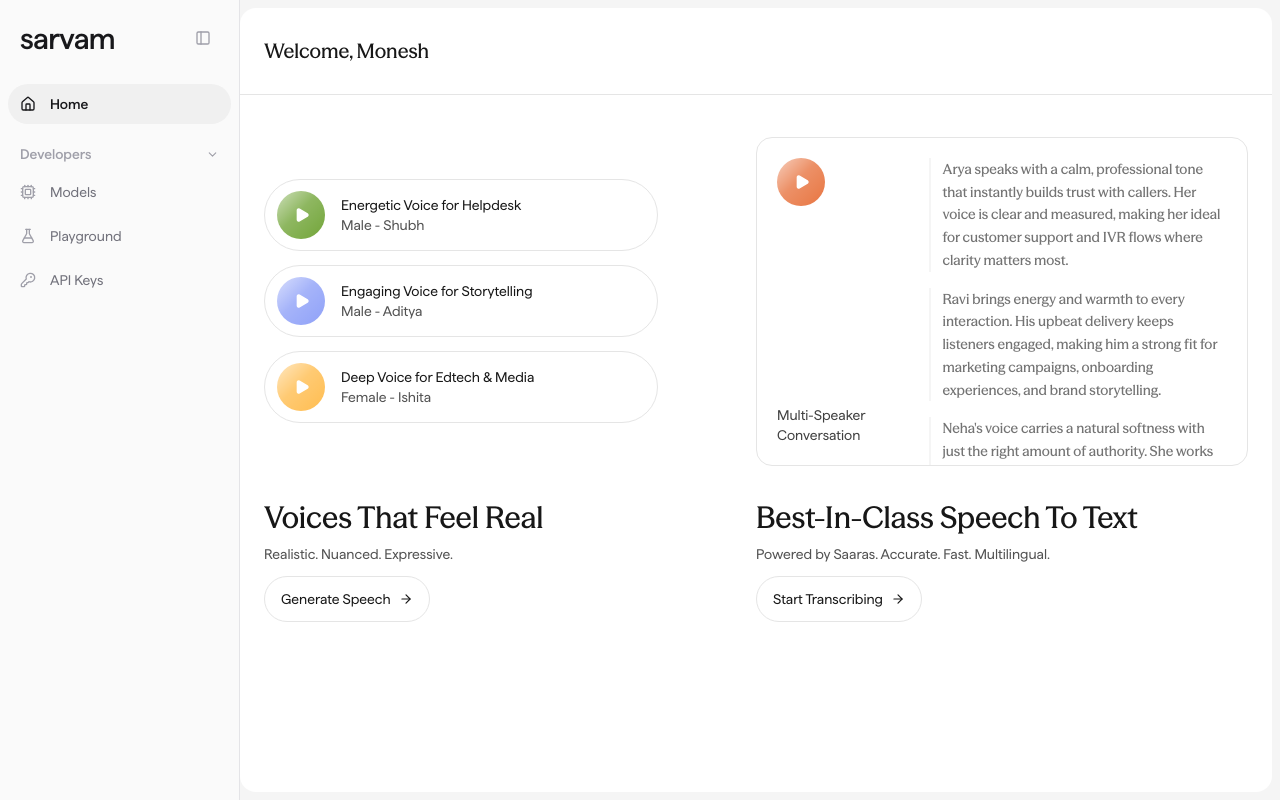
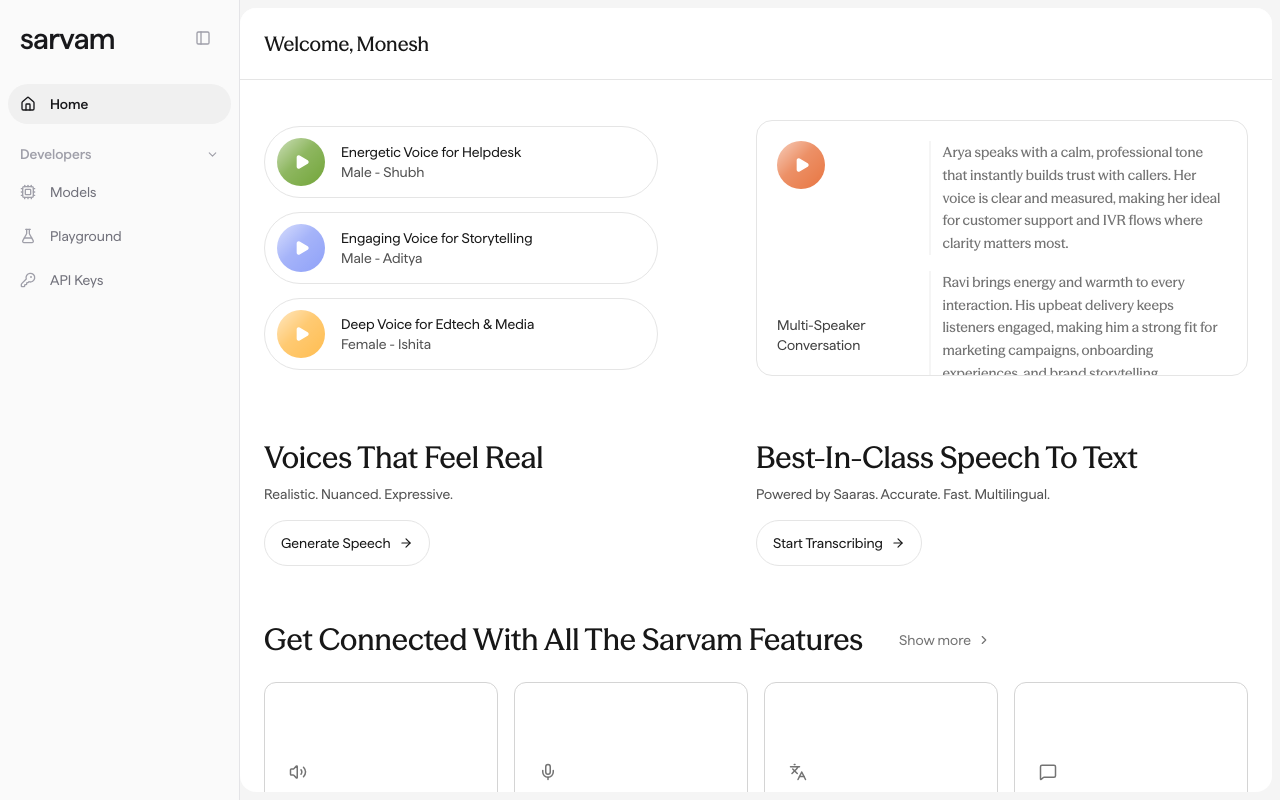
Before and after one commit to 2201monesh/sarvam-redesign, a Next.js app: page /home in a window 1280 px wide. Built offline with nearby package versions, Linux system fonts and the light colour scheme.

Commit message:
feat(home): add featureCTA and feature Grid sections

```diff
--- a/app/(dashboard)/home/page.tsx
+++ b/app/(dashboard)/home/page.tsx
@@ -1,34 +1,19 @@
 import HomeHeader from "@/modules/home/HomeHeader";
 import VoicesList from "@/modules/home/VoicesList";
 import ConversationCard from "@/modules/home/ConversationCard";
-import { ArrowRight } from "lucide-react";
+import FeatureCTA from "@/modules/home/FeatureCTA";
+import FeaturesGrid from "@/modules/home/FeaturesGrid";
 
 export default function HomePage() {
   return (
     <div className="flex-1 w-full">
       <HomeHeader />
-      <div className="w-full h-[45%] flex pt-6">
+      <div className="w-full flex items-stretch py-10">
         <VoicesList />
         <ConversationCard />
       </div>
-      <div className="flex w-full pt-4">
-        <div className="w-[50%] pl-6">
-          <p className="text-3xl font-season-mix font-medium capitalize">Voices that feel real</p>
-          <p className="text-neutral-600 text-sm mt-2">Realistic. Nuanced. Expressive.</p>
-          <button className="flex items-center gap-2 border border-neutral-200 hover:border-neutral-300 cursor-pointer rounded-full px-4 py-3 mt-3 text-sm">
-            Generate Speech
-            <ArrowRight size={14} />
-          </button>
-        </div>
-        <div className="w-[50%] pr-6">
-          <p className="text-3xl font-season-mix font-medium capitalize">Best-in-class Speech to Text</p>
-          <p className="text-neutral-600 text-sm mt-2">Powered by Saaras. Accurate. Fast. Multilingual.</p>
-          <button className="flex items-center gap-2 border border-neutral-200 hover:border-neutral-300 cursor-pointer rounded-full px-4 py-3 mt-3 text-sm">
-            Start Transcribing
-            <ArrowRight size={14} />
-          </button>
-        </div>
-      </div>
+      <FeatureCTA />
+      <FeaturesGrid />
     </div>
   );
 }
--- a/app/(dashboard)/layout.tsx
+++ b/app/(dashboard)/layout.tsx
@@ -9,7 +9,7 @@
     <div className="flex h-full min-h-screen">
       <Sidebar />
       <main className="flex-1 overflow-auto bg-[#f5f5f5] dark:bg-zinc-900">
-        <div className="mr-2 mt-2 mb-2 ml-0 flex h-[calc(100vh-1rem)] flex-col rounded-2xl bg-white dark:bg-zinc-950">
+        <div className="mr-2 mt-2 mb-2 ml-0 flex h-[calc(100vh-1rem)] flex-col overflow-y-auto rounded-2xl bg-white dark:bg-zinc-950 [&::-webkit-scrollbar]:hidden [-ms-overflow-style:none] [scrollbar-width:none]">
           {children}
         </div>
       </main>
--- a/modules/home/ConversationCard.tsx
+++ b/modules/home/ConversationCard.tsx
@@ -10,8 +10,8 @@
 
 export default function ConversationCard() {
   return (
-    <div className="w-[50%] h-full flex items-center justify-center pr-6">
-      <div className="w-full h-[90%] border border-neutral-200 rounded-2xl flex">
+    <div className="w-[50%] flex items-center justify-center pr-6">
+      <div className="w-full h-64 border border-neutral-200 rounded-2xl flex">
 
         {/* Left — play button + label */}
         <div className="w-[35%] h-full pl-5 py-5 flex flex-col justify-between">
--- /dev/null
+++ b/modules/home/FeatureCTA.tsx
@@ -0,0 +1,24 @@
+import { ArrowRight } from "lucide-react";
+
+export default function FeatureCTA() {
+  return (
+    <div className="flex w-full">
+      <div className="w-[50%] pl-6 pt-6 pb-8">
+        <p className="text-3xl font-season-mix font-medium capitalize">Voices that feel real</p>
+        <p className="text-neutral-600 text-sm mt-2">Realistic. Nuanced. Expressive.</p>
+        <button className="flex items-center gap-2 border border-neutral-200 hover:border-neutral-300 cursor-pointer rounded-full px-4 py-3 mt-4 text-sm">
+          Generate Speech
+          <ArrowRight size={14} />
+        </button>
+      </div>
+      <div className="w-[50%] pr-6 pt-6 pb-8">
+        <p className="text-3xl font-season-mix font-medium capitalize">Best-in-class Speech to Text</p>
+        <p className="text-neutral-600 text-sm mt-2">Powered by Saaras. Accurate. Fast. Multilingual.</p>
+        <button className="flex items-center gap-2 border border-neutral-200 hover:border-neutral-300 cursor-pointer rounded-full px-4 py-3 mt-4 text-sm">
+          Start Transcribing
+          <ArrowRight size={14} />
+        </button>
+      </div>
+    </div>
+  );
+}
--- /dev/null
+++ b/modules/home/FeatureCard.tsx
@@ -0,0 +1,17 @@
+import { LucideIcon } from "lucide-react";
+
+interface FeatureCardProps {
+  title: string;
+  icon: LucideIcon;
+}
+
+const FeatureCard = ({ title, icon: Icon }: FeatureCardProps) => {
+  return (
+    <div className="flex-1 h-36 border border-neutral-300 rounded-xl flex flex-col px-6 justify-end py-4">
+      <Icon size={18} className="text-neutral-500 mb-2" />
+      <p className="text-sm font-medium text-neutral-800">{title}</p>
+    </div>
+  );
+};
+
+export default FeatureCard;
--- /dev/null
+++ b/modules/home/FeaturesGrid.tsx
@@ -0,0 +1,22 @@
+import { Volume2, Mic, Languages, MessageSquare, ChevronRight } from "lucide-react";
+import FeatureCard from "@/modules/home/FeatureCard";
+
+export default function FeaturesGrid() {
+  return (
+    <div className="w-full px-6 pb-10">
+      <div className="flex items-center pt-6">
+        <p className="capitalize font-medium text-3xl font-season-mix mr-6">Get connected with all the sarvam features</p>
+        <button className="flex items-center gap-1.5 rounded-full px-3 py-1.5 text-sm text-neutral-500 hover:bg-neutral-100 hover:text-neutral-800 transition-colors duration-100 cursor-pointer">
+          Show more
+          <ChevronRight size={14} />
+        </button>
+      </div>
+      <div className="w-full pt-6 flex gap-4 overflow-x-auto [&::-webkit-scrollbar]:hidden [-ms-overflow-style:none] [scrollbar-width:none]">
+        <FeatureCard title="Text to Speech" icon={Volume2} />
+        <FeatureCard title="Speech to Text" icon={Mic} />
+        <FeatureCard title="Translate" icon={Languages} />
+        <FeatureCard title="Chat" icon={MessageSquare} />
+      </div>
+    </div>
+  );
+}
--- a/modules/home/HomeHeader.tsx
+++ b/modules/home/HomeHeader.tsx
@@ -1,7 +1,7 @@
 export default function HomeHeader() {
   return (
-    <div className="w-full h-[10%] border-b border-neutral-200 flex items-center px-6">
-      <p className="text-xl font-[family-name:var(--font-season-mix)]">Welcome, Monesh</p>
+    <div className="sticky top-0 z-10 w-full h-18 border-b border-neutral-200 flex items-center px-6 bg-white dark:bg-zinc-950">
+      <p className="text-xl font-season-mix">Welcome, Monesh</p>
     </div>
   );
 }
--- a/modules/home/VoicesList.tsx
+++ b/modules/home/VoicesList.tsx
@@ -16,7 +16,7 @@
   const colors = randomColors();
 
   return (
-    <div className="w-[50%] h-full flex flex-col pl-6 gap-3.5 justify-center">
+    <div className="w-[50%] flex flex-col pl-6 gap-3.5 justify-center">
       {voices.map((v, i) => (
         <VoicesTabs key={v.category} title={v.title} category={v.category} color={colors[i]} />
       ))}
```
